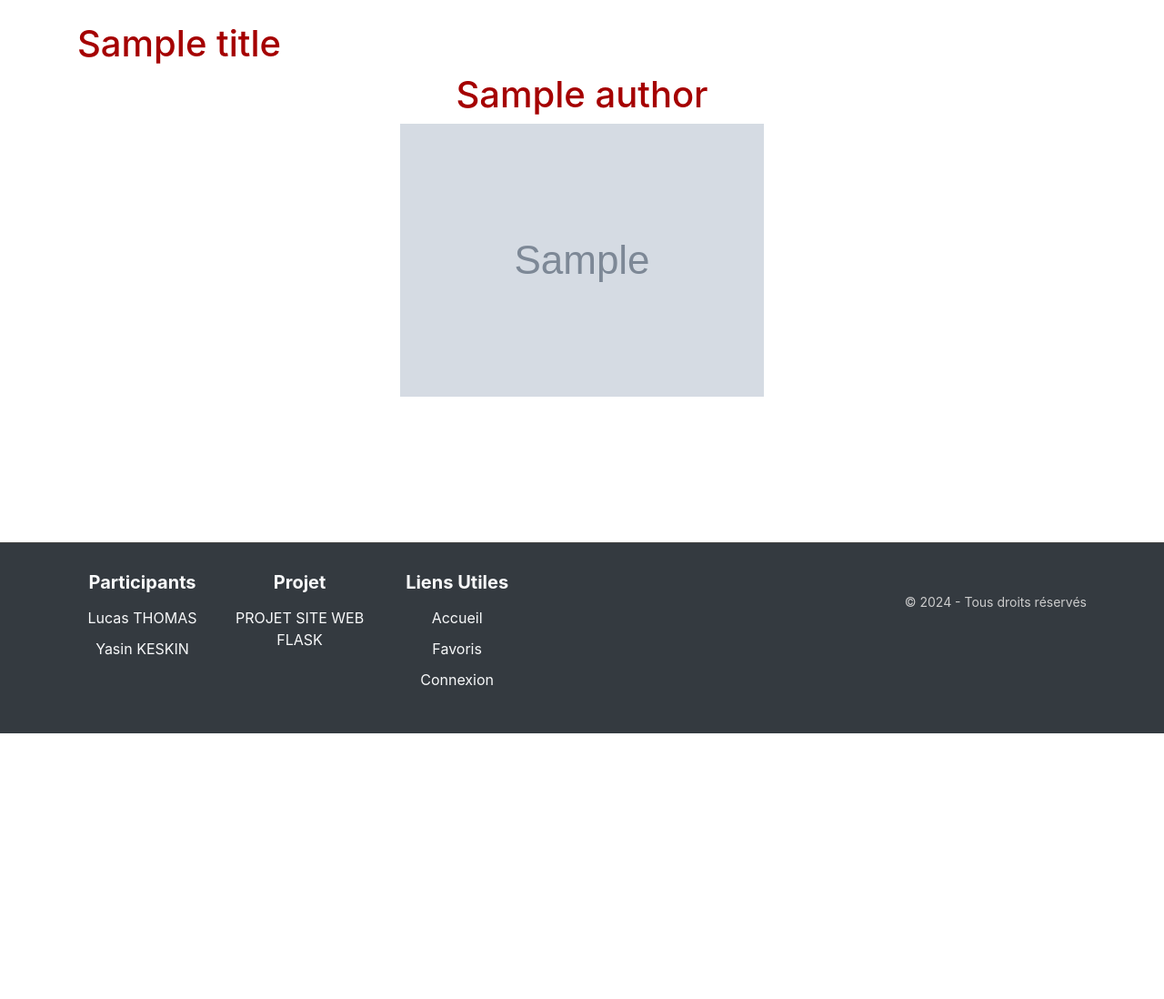
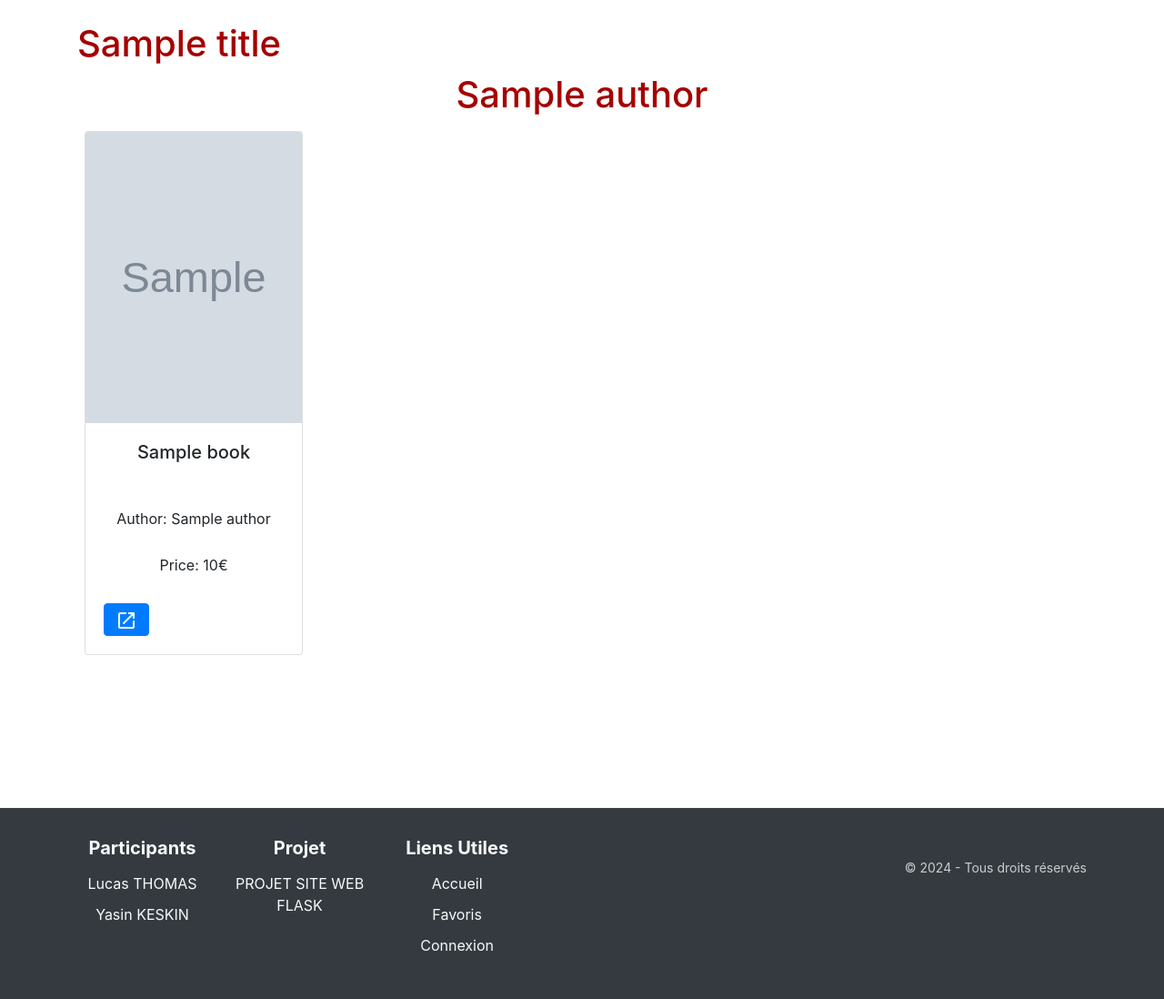
Before and after one commit to LucasTHOMAS18/Projet-Flask, a Python web app: template src/templates/author.html in a window 1280 px wide. Shown: the part 56-1154 px from the top of the page at 91% size. Before the commit the page ends 862 px from the top, so only its background shows below. Run offline with Jinja, Linux system fonts and the light colour scheme; the template is opened without the code that fills it: most values are stand-ins (such as "Sample title", 1, 10 or a date in 2020); grey boxes marked "Sample" are stand-in pictures; some libraries are stand-ins or nearby versions.

Commit message:
Author page

```diff
--- a/src/templates/author.html
+++ b/src/templates/author.html
@@ -10,10 +10,10 @@
 
   <div class="sample">
     <h1>{{ author.name }}</h1>
-    {% for x in author.books %}
-      <a href="{{ url_for('detail_book', id=x.id) }}">
-        <img src="{{ url_for('static', filename='images/' + x.img) }}" alt="{{ x.title }}" title="{{ x.title }}">
-      </a>
-    {% endfor %}
+    <div class="sample d-flex flex-wrap">
+      {% for x in author.books %}
+        {% include 'book-card.html' %}
+      {% endfor %}
+    </div>
   </div>
 {% endblock %}
```
